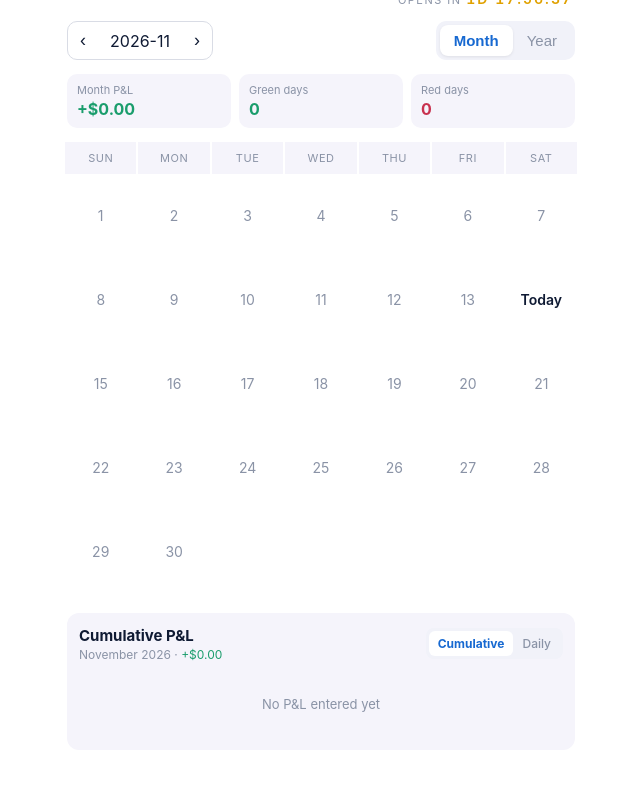
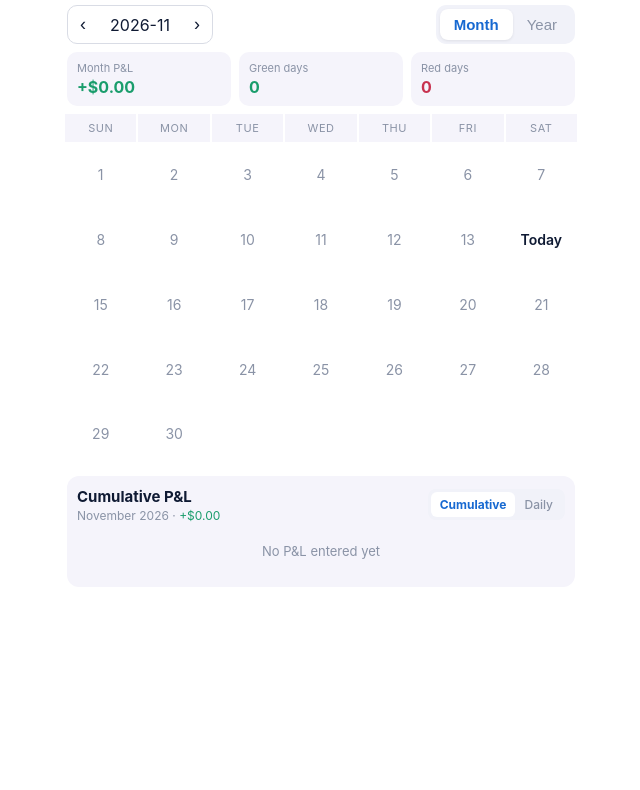
Before and after one commit to kevheads/Pnl, a plain HTML site: page index.html in a window 1280 px wide. Shown: the part 66-856 px from the top of the page, without its empty margins (319-959 px from the left). After the commit the page ends 800 px from the top, so only its background shows below. Drawn offline with Linux system fonts and the light colour scheme.

Commit message:
Add files via upload

```diff
--- a/index.html
+++ b/index.html
@@ -13,17 +13,17 @@
 @media (prefers-color-scheme:dark){:root:not([data-theme="light"]){--bg:#10131a;--fg:#eef1f8;--mut:#7d869a;--bar:#181c26;--line:#2a3040;--gbg:#12301f;--gfg:#35c98a;--rbg:#3a1a22;--rfg:#ff6b85;--acc:#5ea2ff;--seg:#1a1f2b;--card:#1a1f2b}}
 html{scroll-padding-top:env(safe-area-inset-top,0px)}
 *{box-sizing:border-box;-webkit-tap-highlight-color:transparent}
-body{margin:0;background:var(--bg);color:var(--fg);font-family:Inter,-apple-system,"Segoe UI",Roboto,sans-serif;max-width:520px;margin:0 auto;padding:16px 4px 40px}
-.hd{display:flex;justify-content:space-between;align-items:flex-start;gap:8px;margin:4px 4px 14px}
+body{margin:0;background:var(--bg);color:var(--fg);font-family:Inter,-apple-system,"Segoe UI",Roboto,sans-serif;max-width:520px;margin:0 auto;padding:8px 4px 24px}
+.hd{display:flex;justify-content:space-between;align-items:flex-start;gap:8px;margin:2px 4px 8px}
 h1{font-size:23px;margin:0;font-weight:800;white-space:nowrap}
-.top{display:flex;justify-content:space-between;align-items:center;margin:0 2px 14px;gap:8px}
+.top{display:flex;justify-content:space-between;align-items:center;margin:0 2px 8px;gap:8px}
 .mp{display:flex;align-items:center;border:1px solid var(--line);border-radius:10px;overflow:hidden}
 .mp button{background:none;border:0;color:var(--fg);font-size:18px;padding:8px 12px}
 .mp span{font-size:16px;min-width:84px;text-align:center}
 .seg{display:flex;background:var(--seg);border-radius:10px;padding:4px}
 .seg button{border:0;background:none;color:var(--mut);font-size:15px;padding:7px 14px;border-radius:8px;font-weight:500}
 .seg button.on{background:var(--card);color:var(--acc);font-weight:700;box-shadow:0 1px 3px rgba(0,0,0,.08)}
-.sum{display:flex;gap:8px;margin:0 2px 14px}
+.sum{display:flex;gap:8px;margin:0 2px 8px}
 .sum div{flex:1;background:var(--bar);border-radius:10px;padding:9px 10px}
 .sum small{display:block;color:var(--mut);font-size:11px;margin-bottom:2px}
 .sum b{font-size:16px}
@@ -33,8 +33,8 @@ h1{font-size:23px;margin:0;font-weight:800;white-space:nowrap}
 .dot{width:8px;height:8px;border-radius:50%;background:var(--mut)}
 .pill.open{border-color:var(--gfg)}.pill.open .dot{background:var(--gfg)}
 .cd{font-size:11px;letter-spacing:1.5px;color:var(--mut)}.cd b{color:#e0a100;font-variant-numeric:tabular-nums;letter-spacing:2px;font-size:14px;font-weight:600}
-.ch{margin:18px 2px 0;background:var(--bar);border-radius:12px;padding:12px}
-.ch .th{display:flex;justify-content:space-between;align-items:center;margin-bottom:8px;gap:8px}
+.ch{margin:10px 2px 0;background:var(--bar);border-radius:12px;padding:10px}
+.ch .th{display:flex;justify-content:space-between;align-items:center;margin-bottom:2px;gap:8px}
 .ch .th b{font-size:15px}.ch .th small{display:block;color:var(--mut);font-size:12px;margin-top:2px}
 .ch .tg{display:flex;background:var(--seg);border-radius:8px;padding:3px}
 .ch .tg button{border:0;background:none;color:var(--mut);font-size:12px;padding:5px 9px;border-radius:6px;font-weight:500;font-family:inherit}
@@ -42,9 +42,9 @@ h1{font-size:23px;margin:0;font-weight:800;white-space:nowrap}
 .ch svg{width:100%;height:auto;display:block}
 .ch text{fill:var(--mut);font-size:10px}.ch .gl{stroke:var(--line);stroke-width:1}.ch .zl{stroke:var(--mut);stroke-width:1;opacity:.6}
 .grid{display:grid;grid-template-columns:repeat(7,1fr);gap:2px}
-.wd{background:var(--bar);color:var(--mut);font-size:11px;text-align:center;padding:9px 0;letter-spacing:.5px}
-.c{aspect-ratio:1/1.15;border-radius:8px;display:flex;flex-direction:column;align-items:center;justify-content:center;font-size:12px;color:var(--fg);border:0;background:none;padding:0;font-family:inherit}
-.c .n{color:var(--mut);font-size:14px;margin-bottom:4px}
+.wd{background:var(--bar);color:var(--mut);font-size:11px;text-align:center;padding:7px 0;letter-spacing:.5px}
+.c{aspect-ratio:1/.88;border-radius:8px;display:flex;flex-direction:column;align-items:center;justify-content:center;font-size:12px;color:var(--fg);border:0;background:none;padding:0;font-family:inherit}
+.c .n{color:var(--mut);font-size:14px;margin-bottom:2px}
 .c .v{font-weight:700;font-size:12.5px}
 .c.p{background:var(--gbg)}.c.p .v{color:var(--gfg)}
 .c.l{background:var(--rbg)}.c.l .v{color:var(--rfg)}
@@ -178,8 +178,8 @@ function chart(){
   pts.forEach(function(p){if(p.v!==null){run+=p.v;any=true}p.c=run;p.y=cmode=="cum"?p.c:(p.v===null?0:p.v)});
   var title=cmode=="cum"?"Cumulative P&amp;L":(mode=="month"?"Daily P&amp;L":"Monthly P&amp;L");
   var head='<div class="th"><div><b>'+title+'</b><small>'+(mode=="month"?MN[M]+" "+Y:Y)+' · <span class="'+(run>=0?"g":"r")+'">'+money(run)+'</span></small></div><div class="tg"><button data-m="cum" class="'+(cmode=="cum"?"on":"")+'">Cumulative</button><button data-m="bar" class="'+(cmode=="bar"?"on":"")+'">'+(mode=="month"?"Daily":"Monthly")+'</button></div></div>';
-  if(!any){$("ch").innerHTML=head+'<div style="color:var(--mut);font-size:13px;padding:26px 0;text-align:center">No P&amp;L entered yet</div>';return}
-  var W=360,H=180,L=40,R=8,T=10,B=20,mx=0,mn=0;
+  if(!any){$("ch").innerHTML=head+'<div style="color:var(--mut);font-size:13px;padding:18px 0;text-align:center">No P&amp;L entered yet</div>';return}
+  var W=360,H=130,L=40,R=8,T=10,B=20,mx=0,mn=0;
   pts.forEach(function(p){mx=Math.max(mx,p.y);mn=Math.min(mn,p.y)});
   if(mx==mn)mx=mn+1;
   var rmx=mx,rmn=mn,pad=(mx-mn)*.08;mx+=pad;if(mn<0)mn-=pad;
```
